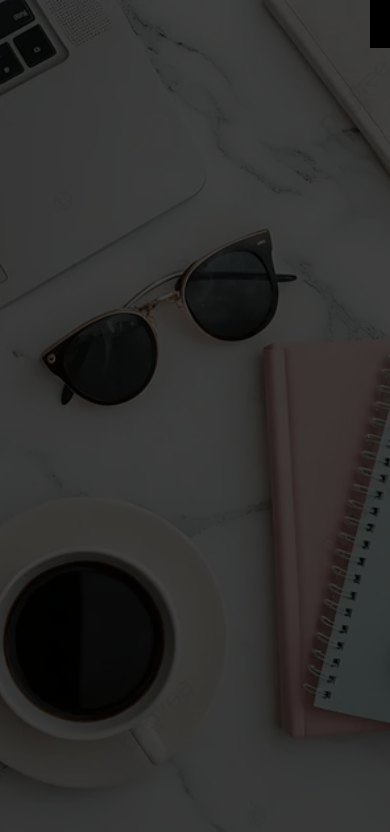
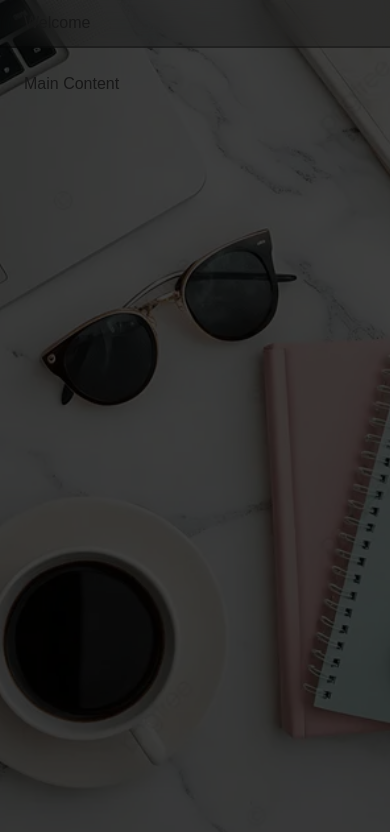
Before and after one commit to HaimiyaWasn/todoApp, a Next.js app: page / in a window 390 px wide. Shown: the top 832 px of the page. Built offline with nearby package versions, Linux system fonts and the light colour scheme.

Commit message:
Update code

```diff
--- a/app/components/TodoApp.tsx
+++ b/app/components/TodoApp.tsx
@@ -27,8 +27,8 @@ export default function TodoApp() {
 
   <SidebarLayout />
 
-  <main className="relative z-10 flex-1 left-92.5">
-    <header className="h-12 bg-black flex items-center px-6">
+  <main className="relative z-10 flex-1 md:left-92.5">
+    <header className="h-12 bg-black/25 backdrop-blur-lg flex items-center px-6 border-b-2 border-black/25">
       <h1>Welcome</h1>
     </header>
 
```
